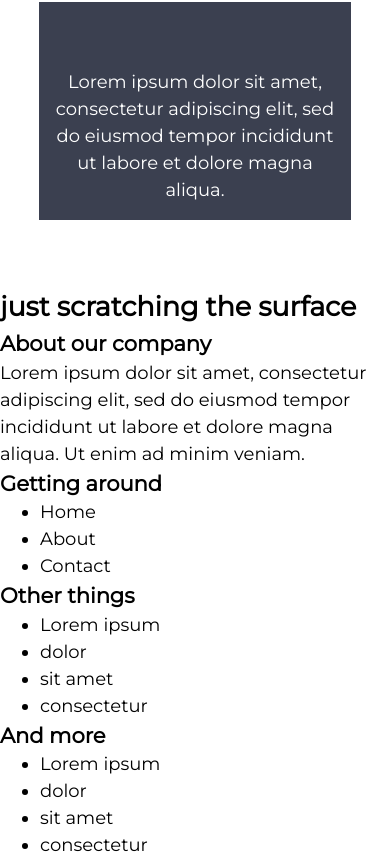
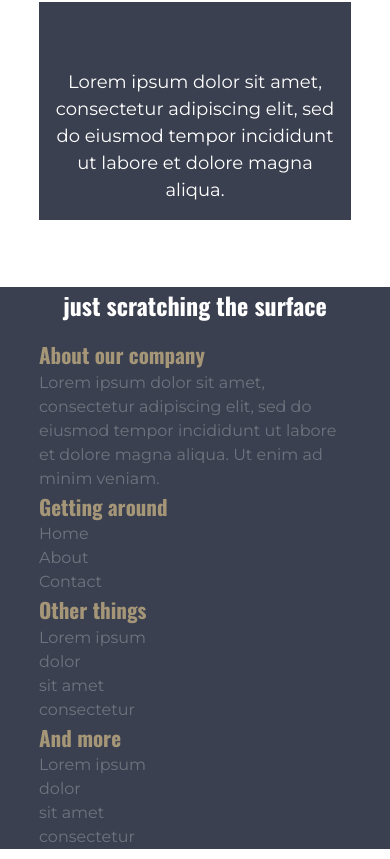
Before and after one commit to jwben1/CRL-Final-Challenge, a plain HTML site: page index.html in a window 390 px wide. Shown: the part 2821-3680 px from the top of the page. Drawn offline with nearby package versions, Linux system fonts and the light colour scheme.

Commit message:
finish mobile layout

```diff
--- a/index.html
+++ b/index.html
@@ -118,14 +118,17 @@
       </div>
     </section>
 
-    <footer class="surface">
+    <footer class="footer-surface">
+      <div class="container">
         <h2>just scratching the surface</h2>
+        <div>
           <h3>About our company</h3>
           <p>
-        Lorem ipsum dolor sit amet, consectetur adipiscing elit, sed do eiusmod
-        tempor incididunt ut labore et dolore magna aliqua. Ut enim ad minim
-        veniam.
+            Lorem ipsum dolor sit amet, consectetur adipiscing elit, sed do
+            eiusmod tempor incididunt ut labore et dolore magna aliqua. Ut enim
+            ad minim veniam.
           </p>
+        </div>
         <div class="row">
           <div class="col">
             <h3>Getting around</h3>
@@ -154,6 +157,7 @@
             </ul>
           </div>
         </div>
+      </div>
     </footer>
   </body>
 </html>
--- a/style.css
+++ b/style.css
@@ -173,3 +173,31 @@ body {
 .extra-padding {
     padding: 4.2rem 1rem 1rem;
 }
+.footer-surface {
+  background-color: var(--clr-dark);
+  color: var(--clr-gray);
+  font-family: var(--ff-Montserrat);
+  font-size: var(--fs-sm);
+}
+
+.footer-surface h2,
+.footer-surface h3 {
+  font-family: var(--ff-Oswald);
+}
+
+.footer-surface h2 {
+  font-size: var(--fs-24);
+  color: var(--clr-white);
+  margin-bottom: var(--margin-m);
+  text-align: center;
+}
+
+.footer-surface h3 {
+  font-size: var(--fs-21);
+  color: var(--clr-accent);
+}
+
+.footer-surface ul {
+  list-style: none;
+  padding: 0;
+}
```
Lines whose indentation alone changed are shown as unchanged.
